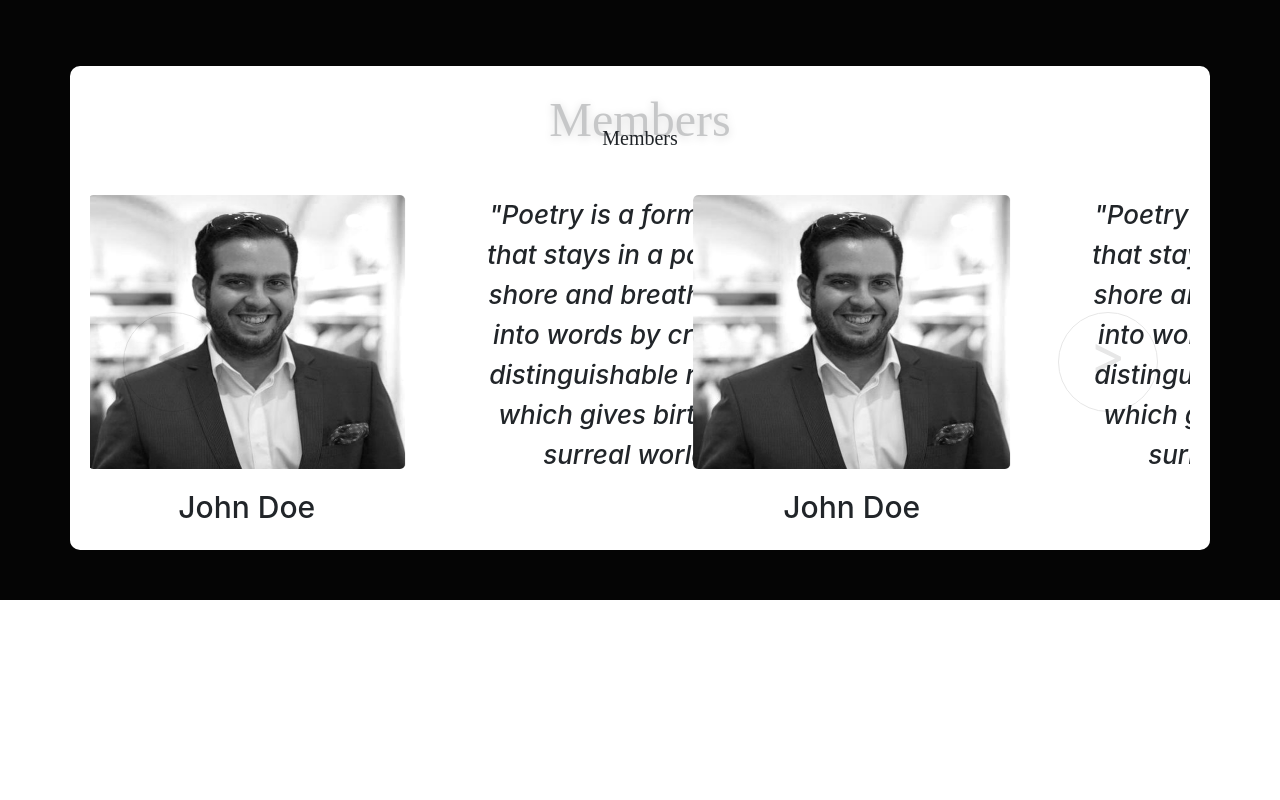
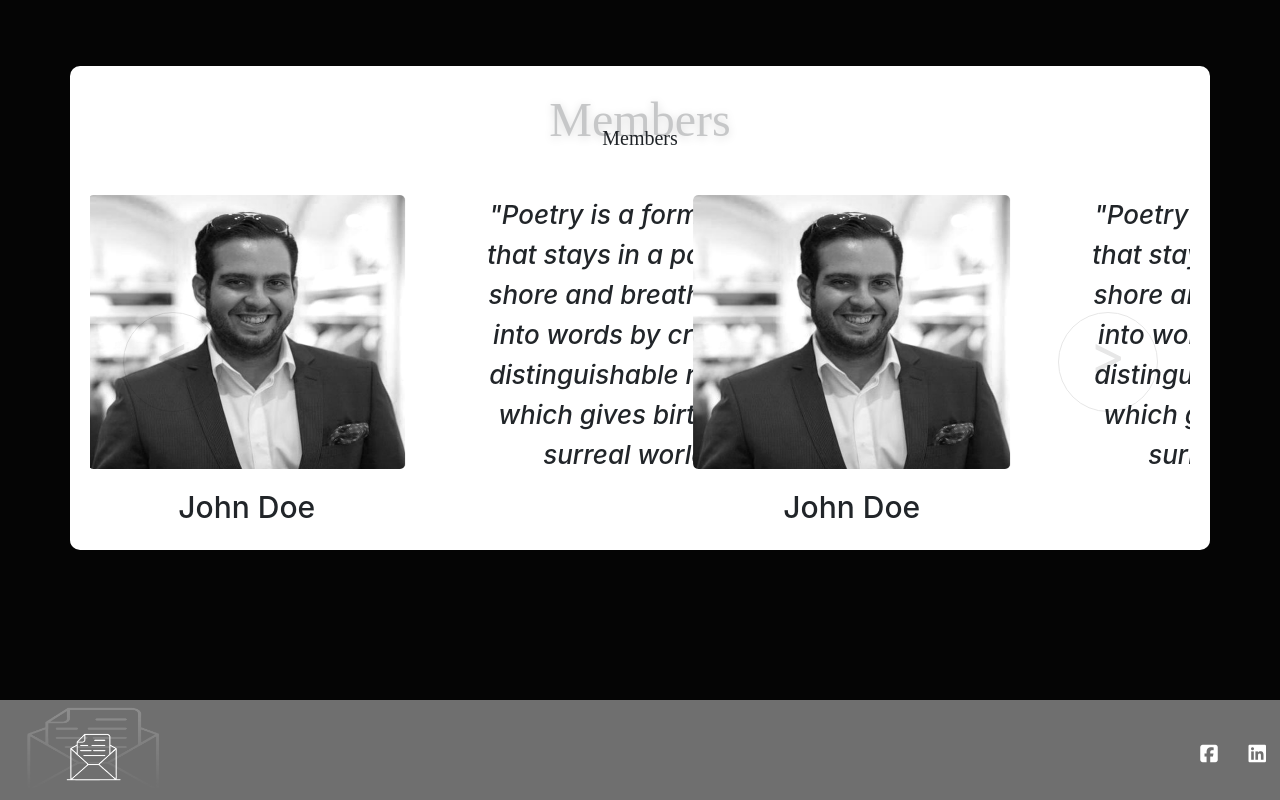
Before and after one commit to bbpcltd/bbpcltd.github.io, a plain HTML site: page index.html in a window 1280 px wide. Shown: the part 3267-4067 px from the top of the page. Before the commit the page ends 3867 px from the top, so only its background shows below. Drawn offline with nearby package versions, Linux system fonts and the light colour scheme.

Commit message:
Finished Index Page

```diff
--- a/index.html
+++ b/index.html
@@ -10,7 +10,8 @@
 
     <link rel="stylesheet" href="https://maxcdn.bootstrapcdn.com/bootstrap/4.0.0/css/bootstrap.min.css"
         integrity="sha384-Gn5384xqQ1aoWXA+058RXPxPg6fy4IWvTNh0E263XmFcJlSAwiGgFAW/dAiS6JXm" crossorigin="anonymous">
-
+    <link rel="stylesheet" href="https://fonts.googleapis.com/icon?family=Material+Icons">
+    <script src="https://kit.fontawesome.com/a076d05399.js"></script>
 
     <link href="https://fonts.googleapis.com/css2?family=Work+Sans:wght@300;400;600&display=swap" rel="stylesheet">
     <link rel="stylesheet" href="css/style.min.css">
@@ -152,7 +153,10 @@
     </section>
 
     <footer class="section-footer">
-
+        <ul>
+            <li><a href="#"><i class="fab fa-facebook-square"></i></a></li>
+            <li><a href="#"><i class="fab fa-linkedin"></i></a></li>
+        </ul>
     </footer>
 
     <script src="https://code.jquery.com/jquery-3.2.1.slim.min.js"
--- a/scss/_layout.scss
+++ b/scss/_layout.scss
@@ -270,7 +270,7 @@
     }
 
     &-members {
-        padding: 200px 50px 50px;
+        padding: 200px 50px 150px;
         background: $color-black;
 
         .container {
@@ -347,4 +347,27 @@
             }
         }
     }
+
+    &-footer {
+        height: 100px;
+        background: url("../images/Group 929.png") left top no-repeat;
+        background-size: contain;
+        background-color: #6f6f6f;
+        @include clearfix;
+
+        ul {
+            list-style: none;
+            float: right;
+            margin-top: 3.4rem;
+            li {
+                display: inline-block;
+                padding: 5px 14px;
+                a {
+                    font-size: 2rem;
+                    text-decoration: none;
+                    color: white;
+                }
+            }
+        }
+    }
 }
```
Also changed, not shown: css/style.min.css, dist/css/style.css, 2 other files.
